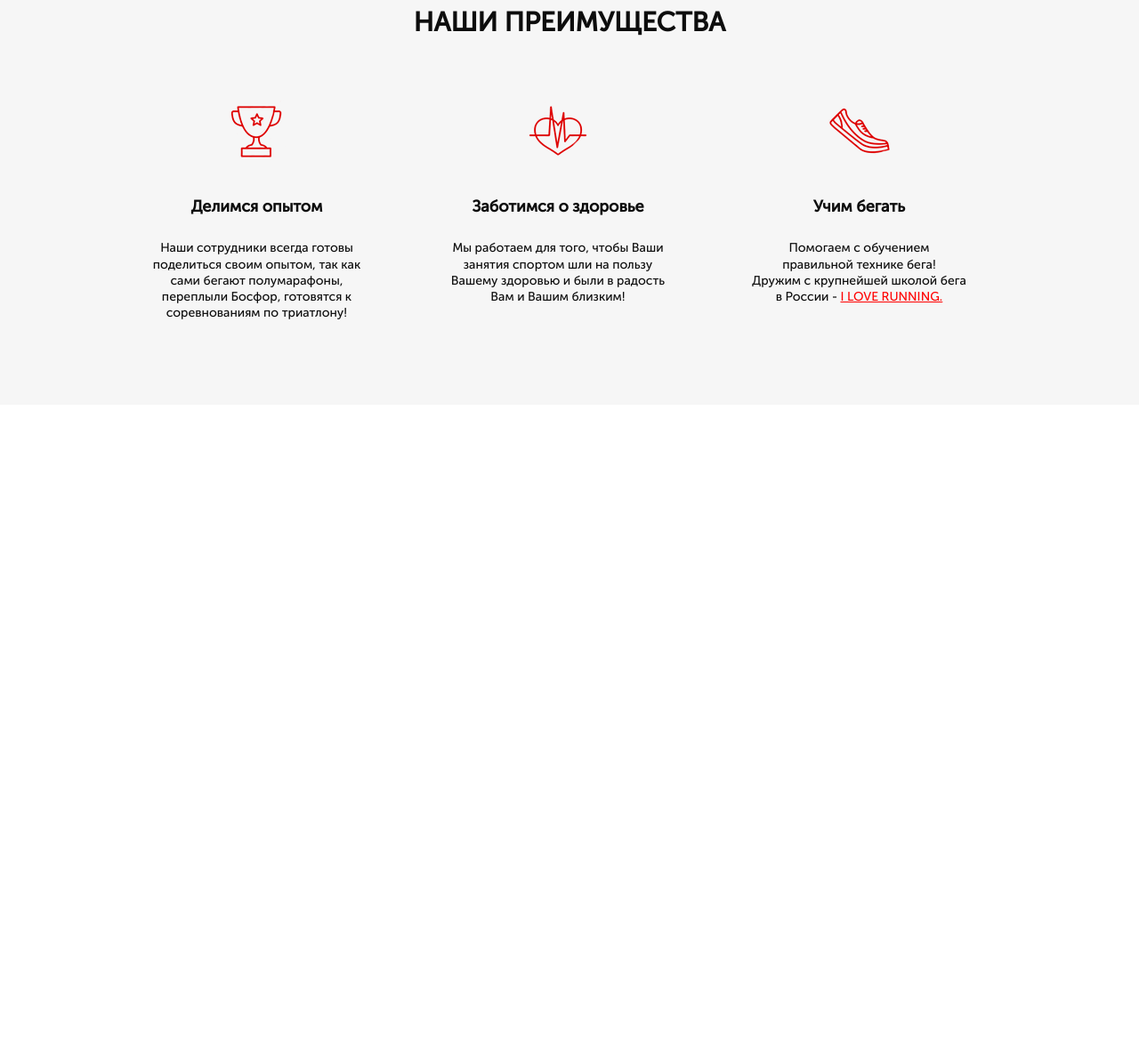
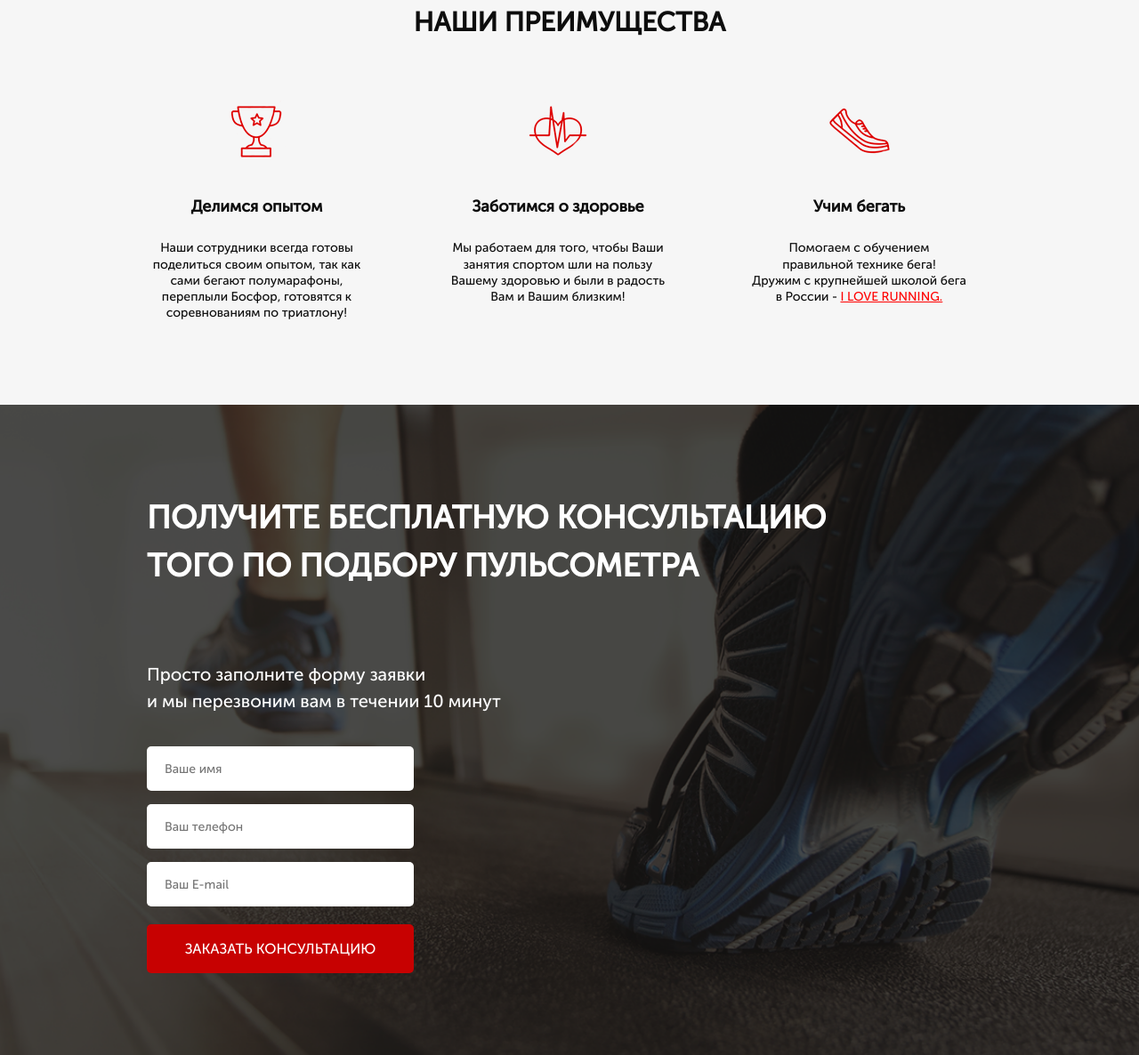
Before and after one commit to AxShaposhnikov/heart-_rate_monitor, a website: page src/index.html in a window 1280 px wide. Shown: the part 775-1961 px from the top of the page at 89% size. Before the commit the page ends 1230 px from the top, so only its background shows below. Drawn offline with Linux system fonts and the light colour scheme.

Commit message:
added block consult with forms

```diff
--- a/src/index.html
+++ b/src/index.html
@@ -59,7 +59,7 @@
 
     <div class="advantages">
         <div class="container">
-            <h2 class="headers">НАШИ ПРЕИМУЩЕСТВА</h2>
+            <h2 class="title">НАШИ ПРЕИМУЩЕСТВА</h2>
 
             <div class="advantages__icons">
                 <div class="advantages__icon">
@@ -88,5 +88,24 @@
 
         </div>
     </div>
+
+    <div class="consultation">
+        <div class="container">
+            <h2 class="title title_consult">
+                Получите бесплатную консультацию<br>
+                того по подбору пульсометра
+            </h2>
+            <div class="consultation__desc">
+                Просто заполните форму заявки<br>
+                и мы перезвоним вам в течении 10 минут
+            </div>
+            <form class="feed-form" action="#">
+                <input name="name" required placeholder="Ваше имя" type="text">
+                <input name="phone" required placeholder="Ваш телефон" type="number">
+                <input name="email" required placeholder="Ваш E-mail" type="email">
+                <button class="button button_subbmit">заказать кОНСУЛЬТАЦИЮ</button>
+            </form>
+        </div>
+    </div>
 </body>
 </html>
--- a/src/sass/base/_media.scss
+++ b/src/sass/base/_media.scss
@@ -5,11 +5,13 @@
     .header {
         justify-content: space-around;
     }
+
     .promo {
         &__wrapper {
             align-items: center;
         }
     }
+
     .advantages {
         &__icons {
             flex-direction: column;
@@ -18,6 +20,7 @@
         }
 
     }
+
     .container {
         width: 768px;
     }
@@ -49,6 +52,7 @@
             }
         }
     }
+
     .container {
         width: 576px;
     }
@@ -99,7 +103,7 @@
             margin-top: 67px;
         }
     }
-    .headers {
+    .title {
         font-size: 24px;
     }
     .advantages {
--- a/src/sass/blocks/_buttons.scss
+++ b/src/sass/blocks/_buttons.scss
@@ -14,4 +14,9 @@
         font-size: 16px;
         margin-top: 67px;
     }
+    &_subbmit {
+        width: 100%;
+        height: 55px;
+        font-size: 16px;
+    }
 }
--- /dev/null
+++ b/src/sass/blocks/_consultation.scss
@@ -0,0 +1,11 @@
+.consultation {
+    min-height: 680px;
+    background: url(../../img/bg/free_consult.png) center (center/cover) no-repeat;
+    padding: 100px 0 92px 0;
+    &__desc {
+        color: #ffffff;
+        font-size: 20px;
+        font-weight: 500;
+        margin-top: 80px;
+    }
+}
--- /dev/null
+++ b/src/sass/blocks/_forms.scss
@@ -0,0 +1,20 @@
+.feed-form {
+    margin-top: 36px;
+    display: flex;
+    flex-direction: column;
+    width: 300px;
+    input {
+        height: 50px;
+        border-radius: 5px;
+        background-color: #ffffff;
+        margin-bottom: 15px;
+        &:nth-child(3) {
+            margin-bottom: 20px;
+        }
+        border: none;
+        padding: 0 20px;
+        color: #4b4b4b;
+        font-size: 14px;
+        font-weight: 300;
+    }
+}
--- a/src/sass/blocks/_headers.scss
+++ /dev/null
@@ -1,6 +0,0 @@
-.headers {
-    color: #0d0d0d;
-    font-size: 30px;
-    font-weight: 700;
-    text-align: center;
-}
--- /dev/null
+++ b/src/sass/blocks/_title.scss
@@ -0,0 +1,12 @@
+.title {
+    color: #0d0d0d;
+    font-size: 30px;
+    font-weight: 700;
+    text-align: center;
+    text-transform: uppercase;
+    &_consult {
+        color: #ffffff;
+        font-size: 36px;
+        text-align: left;
+    }
+}
--- a/src/sass/style.scss
+++ b/src/sass/style.scss
@@ -13,5 +13,7 @@
 @import 'blocks/header';
 @import 'blocks/buttons';
 @import 'blocks/advantages';
-@import 'blocks/headers';
+@import 'blocks/title';
 @import 'base/media';
+@import 'blocks/consultation';
+@import 'blocks/forms';
```
Also changed, not shown: src/css/style.min.css.
